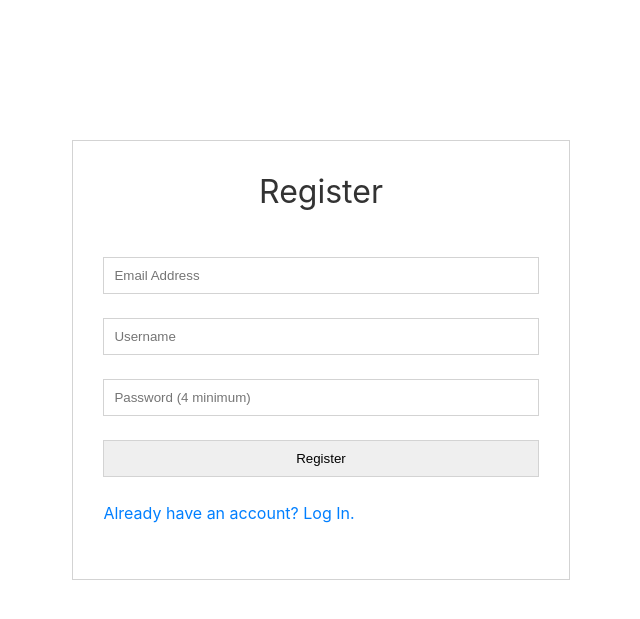
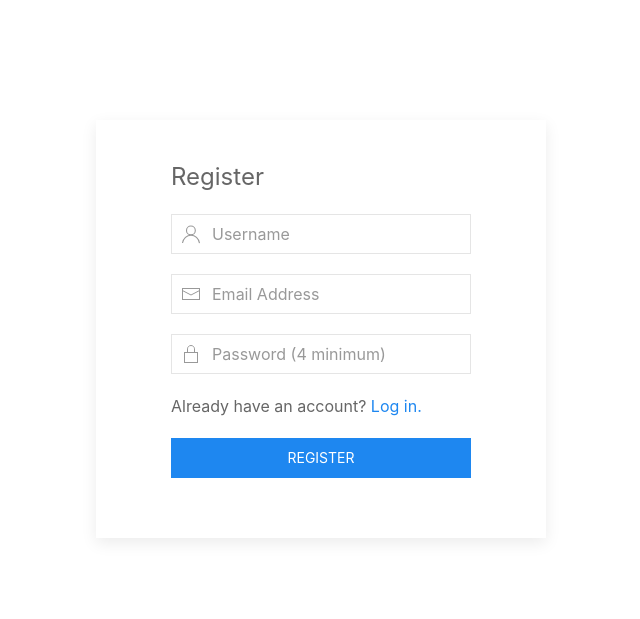
Before and after one commit to arpanneupane19/Chattr, a Flask app: page /register in a window 1280 px wide. Shown: the top 619 px of the page, without its empty margins (319-959 px from the left). Run offline with Flask 2, Linux system fonts and the light colour scheme; some libraries are stand-ins or nearby versions.

Commit message:
redid register page

```diff
--- a/app/templates/register.html
+++ b/app/templates/register.html
@@ -2,23 +2,52 @@
 {% block title %}{% endblock %}
 {% block head %}
 {{ super() }}
-<link rel="stylesheet" href="{{url_for('static', filename='login-register.css')}}" />
 {% endblock head %}
 
 {% block content %}
-<div class="container">
-    <div class="form">
-        <h2 style='text-align:center;'>Register</h2>
-        <br>
-        <form method='POST'>
-            {{form.hidden_tag()}}
-            {{form.email()}}<br>
-            {{form.username()}}<br>
-            {{form.password()}}<br>
-            {{form.submit()}}<br>
-            <a href="{{ url_for('login') }}" style='color: #007fff'>Already have an account? Log In.</a><br>
-        </form>
+
+<div class="uk-container">
+    <div
+        class="uk-card uk-card-default uk-card-body uk-width-large uk-flex uk-flex-center uk-margin-medium-top uk-margin-auto">
+        <fieldset class="uk-fieldset">
+            <label class="uk-legend">Register</label>
+            <form method='POST'>
+                {{form.hidden_tag()}}
+                <div class="uk-margin">
+                    <div class="uk-inline uk-width-medium">
+                        <span class="uk-form-icon" uk-icon="icon: user"></span>
+                        {{form.username(class="uk-input")}}
+                    </div>
+                </div>
+
+
+                <div class="uk-margin">
+                    <div class="uk-inline uk-width-medium">
+                        <span class="uk-form-icon" uk-icon="icon: mail"></span>
+                        {{form.email(class="uk-input")}}
+                    </div>
+                </div>
+
+
+                <div class="uk-margin">
+                    <div class="uk-inline uk-width-medium">
+                        <span class="uk-form-icon" uk-icon="icon: lock"></span>
+                        {{form.password(class="uk-input")}}
+                    </div>
+                    <div class='uk-margin'>
+                        Already have an account? <a class="uk-link" href="{{ url_for('login') }}">Log in.</a>
+                    </div>
+                </div>
+
+                <div class="uk-margin">
+                    <div class='uk-inline uk-width-medium'>
+                        {{form.submit(class="uk-button uk-width-9-10 uk-button-primary")}}
+                    </div>
+                </div>
+            </form>
+        </fieldset>
     </div>
 </div>
 
+
 {% endblock content %}
```
